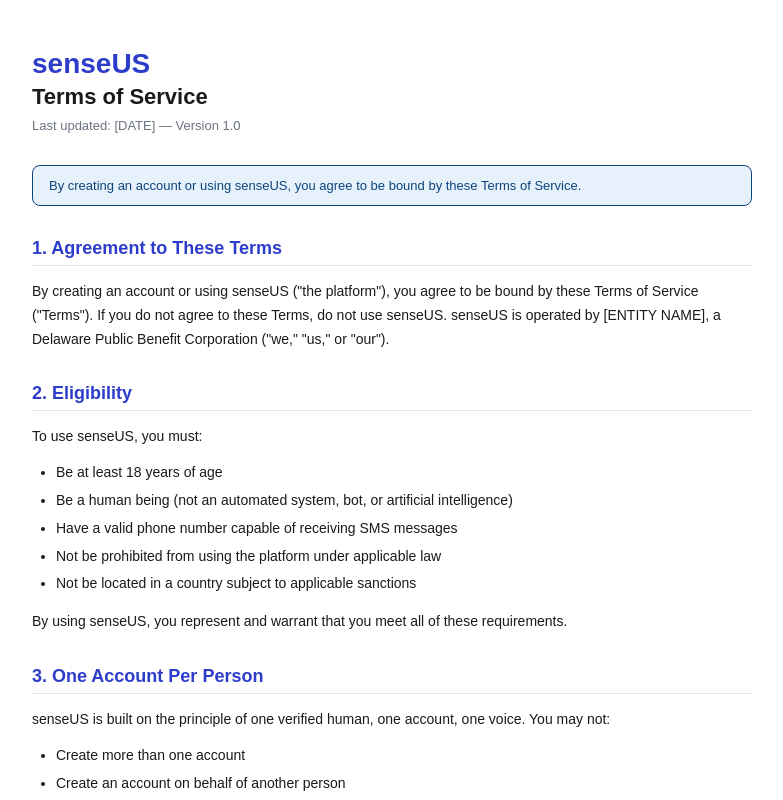
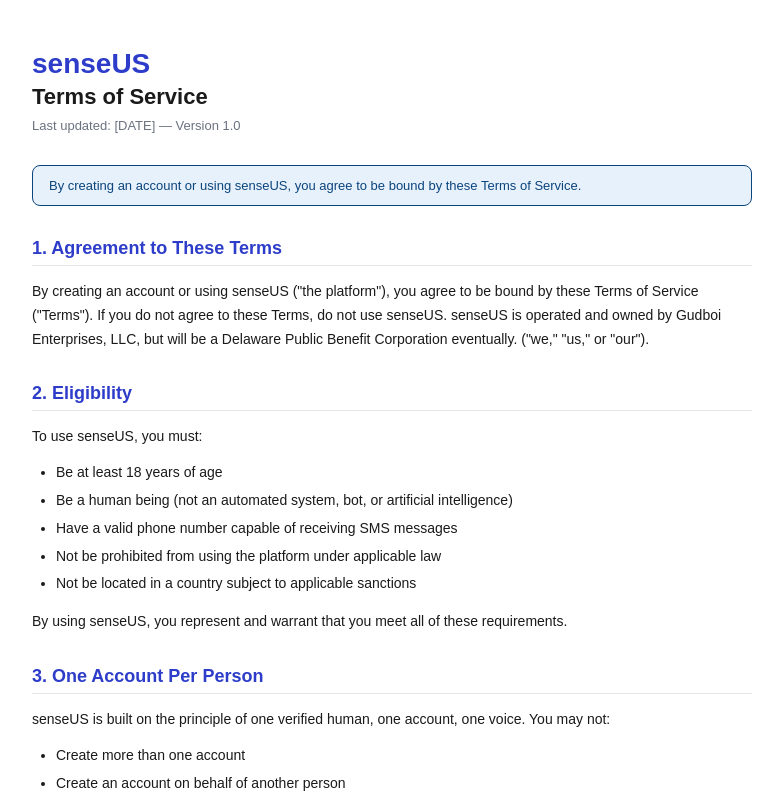
Before and after one commit to aidanrosequist-stack/senseUS, a React (Vite) app: page /terms in a window 1280 px wide. Shown: the top 800 px of the page, without its empty margins (248-1031 px from the left). Built offline with nearby package versions, Linux system fonts and the light colour scheme; no server answers.

Commit message:
Add business context line below tagline for A2P compliance

```diff
--- a/src/pages/Home.jsx
+++ b/src/pages/Home.jsx
@@ -62,6 +62,9 @@ export default function Home() {
           </div>
           <div style={{ fontSize: '12px', color: '#6B7280', letterSpacing: '0.05em' }}>
             real humans. real opinions. real truth.
+          </div>
+          <div style={{ fontSize: '10px', color: '#9CA3AF', marginTop: '6px' }}>
+            A verified opinion platform by Gudboi Enterprises, LLC. <a href="/privacy" style={{ color: '#6B7280', textDecoration: 'none' }}>Privacy Policy</a> | <a href="/terms" style={{ color: '#6B7280', textDecoration: 'none' }}>Terms of Service</a>
           </div>
         </div>
 
--- a/src/pages/Privacy.jsx
+++ b/src/pages/Privacy.jsx
@@ -15,7 +15,7 @@ export default function Privacy() {
       {[
         {
           title: '1. Who We Are',
-          content: `senseUS is operated by [ENTITY NAME], a Delaware Public Benefit Corporation ("we," "us," or "our"). Our platform at senseus.app allows verified human beings to share their opinions on questions of public interest. We can be reached at privacy@senseus.app.`
+          content: `senseUS is operated and owned by Gudboi Enterprises, LLC, but will be a Delaware Public Benefit Corporation eventually. ("we," "us," or "our"). Our platform at senseus.app allows verified human beings to share their opinions on questions of public interest. We can be reached at privacy@senseus.app.`
         },
         {
           title: '2. Our Commitment to Privacy',
--- a/src/pages/Terms.jsx
+++ b/src/pages/Terms.jsx
@@ -15,7 +15,7 @@ export default function Terms() {
       {[
         {
           title: '1. Agreement to These Terms',
-          content: 'By creating an account or using senseUS ("the platform"), you agree to be bound by these Terms of Service ("Terms"). If you do not agree to these Terms, do not use senseUS. senseUS is operated by [ENTITY NAME], a Delaware Public Benefit Corporation ("we," "us," or "our").'
+          content: 'By creating an account or using senseUS ("the platform"), you agree to be bound by these Terms of Service ("Terms"). If you do not agree to these Terms, do not use senseUS. senseUS is operated and owned by Gudboi Enterprises, LLC, but will be a Delaware Public Benefit Corporation eventually. ("we," "us," or "our").'
         },
         {
           title: '2. Eligibility',
```
